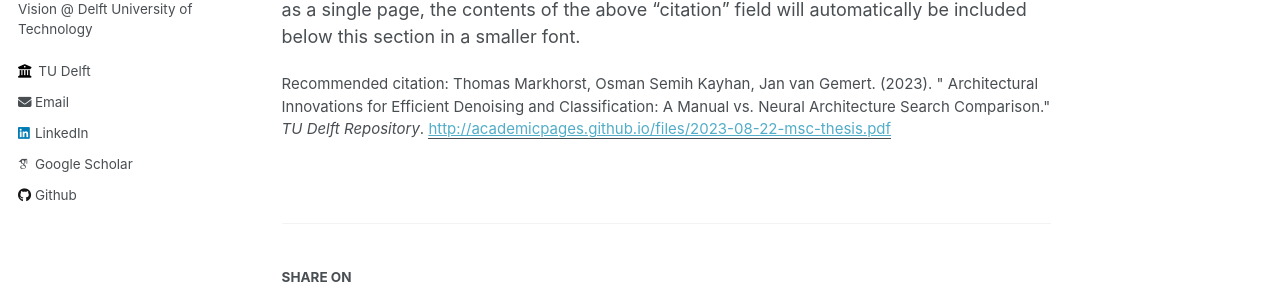
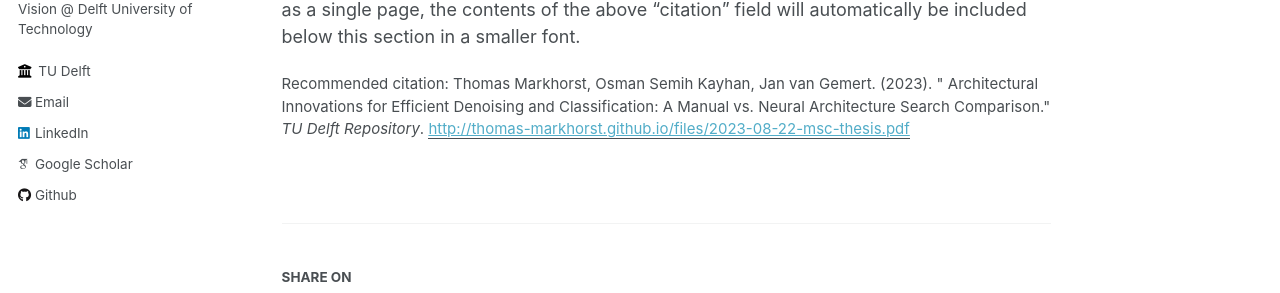
Before and after one commit to Thomas-Markhorst/thomas-markhorst.github.io, a Jekyll site: the page built from _publications/2023-08-22-arch-innovatings-efficient-denoising.md, in a window 1280 px wide and 1166 px high. Shown: the part 324-617 px from the top of the window. Built offline with Jekyll 4.4.1, drawn with Linux system fonts in a browser that asks for light colours; some web fonts are replaced; part of the change alters nothing that is shown.

Commit message:
Update 2023-08-22-arch-innovatings-efficient-denoising.md

```diff
--- a/_publications/2023-08-22-arch-innovatings-efficient-denoising.md
+++ b/_publications/2023-08-22-arch-innovatings-efficient-denoising.md
@@ -5,7 +5,7 @@ permalink: /publication/2023-08-22-arch-innovatings-efficient-denoising
 excerpt: 'In this paper, we combine image denoising and classification, aiming to enhance human perception of noisy images captured by edge devices, like security cameras. Since edge devices have little computational power, we also optimize for efficiency by proposing a novel architecture that integrates the two tasks. Additionally, we alter a Neural Architecture Search (NAS) method, which searches for classifiers, to search for the integrated model while optimizing for a target latency, classification accuracy, and denoising performance. Our NAS architectures outperform our manually designed alternatives in both denoising and classification, offering a significant improvement to human perception. Moreover, our approach empowers users to construct architectures tailored to domains like medical imaging, surveillance systems, and industrial inspections.'
 date: 2023-08-22
 venue: 'TU Delft Repository'
-paperurl: 'http://academicpages.github.io/files/2023-08-22-msc-thesis.pdf'
+paperurl: 'http://thomas-markhorst.github.io/files/2023-08-22-msc-thesis.pdf'
 citation: 'Thomas Markhorst, Osman Semih Kayhan, Jan van Gemert. (2023). &quot; Architectural Innovations for Efficient Denoising and Classification: A Manual vs. Neural Architecture Search Comparison.&quot; <i>TU Delft Repository</i>.'
 ---
 
```
